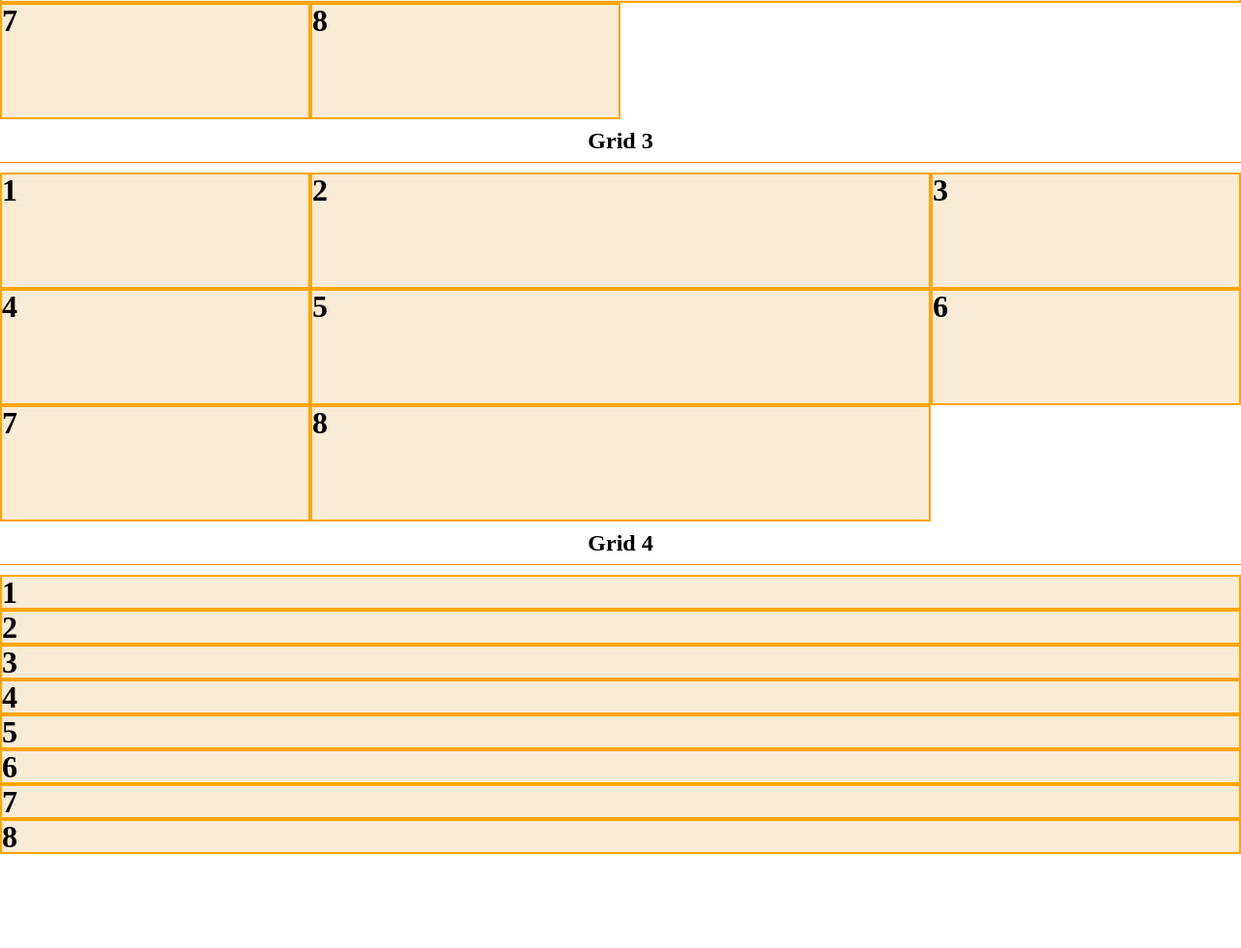
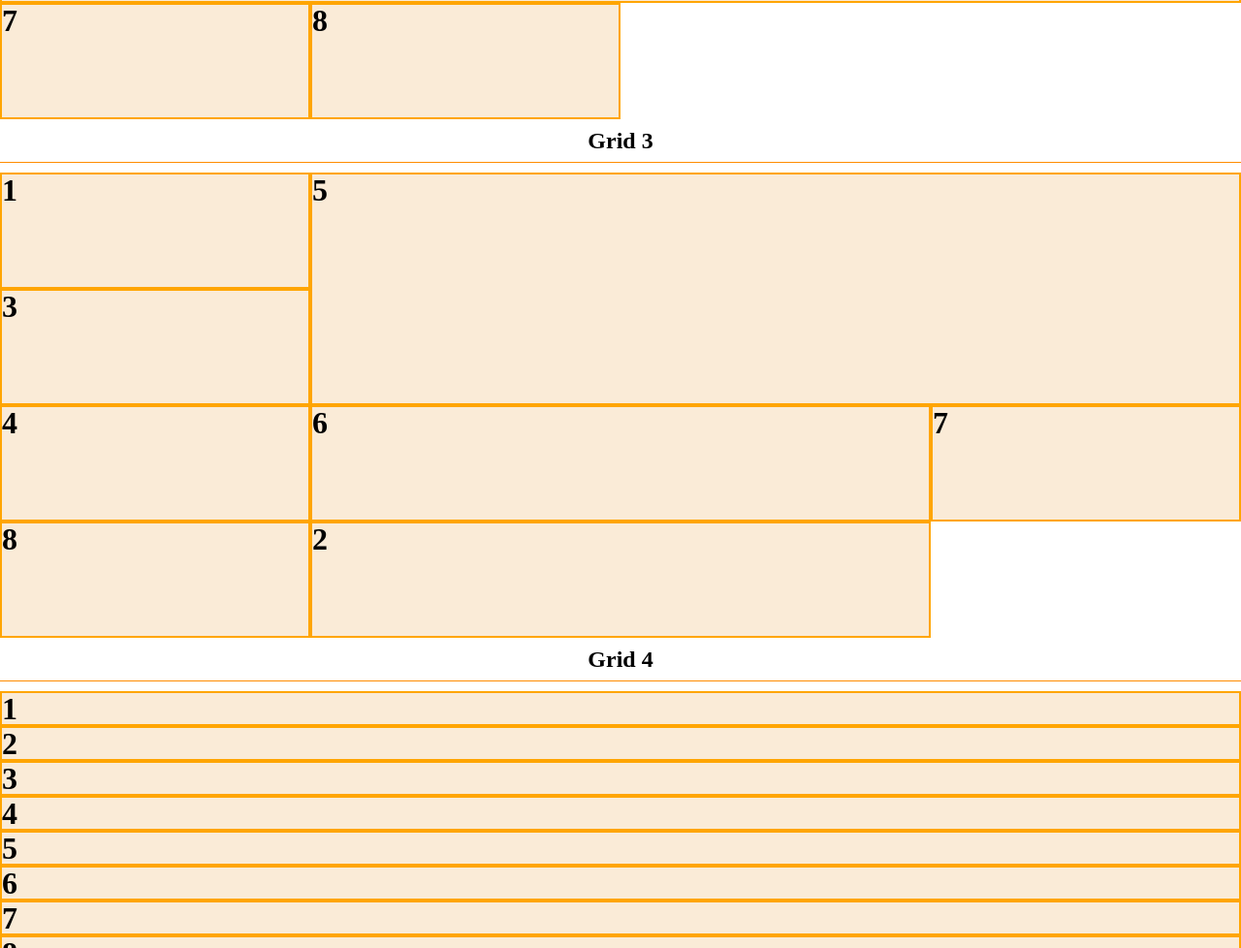
Before and after one commit to JackMaMack/zilla_week11, a plain HTML site: page index.html in a window 1280 px wide. Shown: the part 939-1917 px from the top of the page at 97% size. Before the commit the page ends 1820 px from the top, so only its background shows below. Drawn offline with Linux system fonts and the light colour scheme.

Commit message:
section 3 nth-child 5 edits

```diff
--- a/CSS/main.css
+++ b/CSS/main.css
@@ -136,3 +136,18 @@ section.three article{
     grid-template-columns: 1fr 2fr 1fr;
     grid-auto-rows: 120px;
 }
+
+section.three div:nth-child(2){
+    /* bt default everything has an order value of 0, anything with a higher order comes later, anything with a lower order comes earlier */
+    order: 1;
+}
+
+section.three div:nth-child(5){
+    /* you can use a shorthand for start and end: */
+    grid-area: 1 / 2 /span 2 / span 2;
+    /* this is equivalent to writing:
+    grid-column-start: 2;
+    grid-row-start: 1;
+    grid-column-end: span: 2;
+    grid-row-end: span 2; */
+}
```
